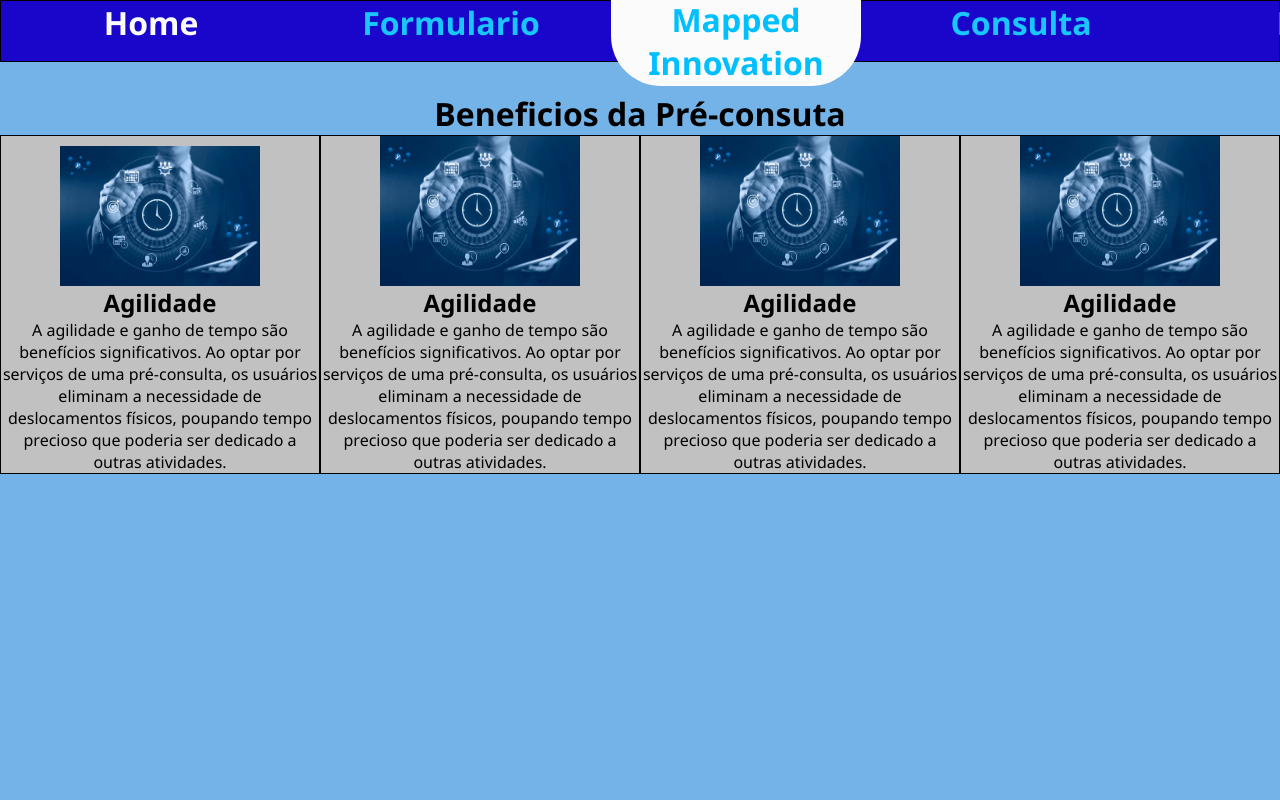
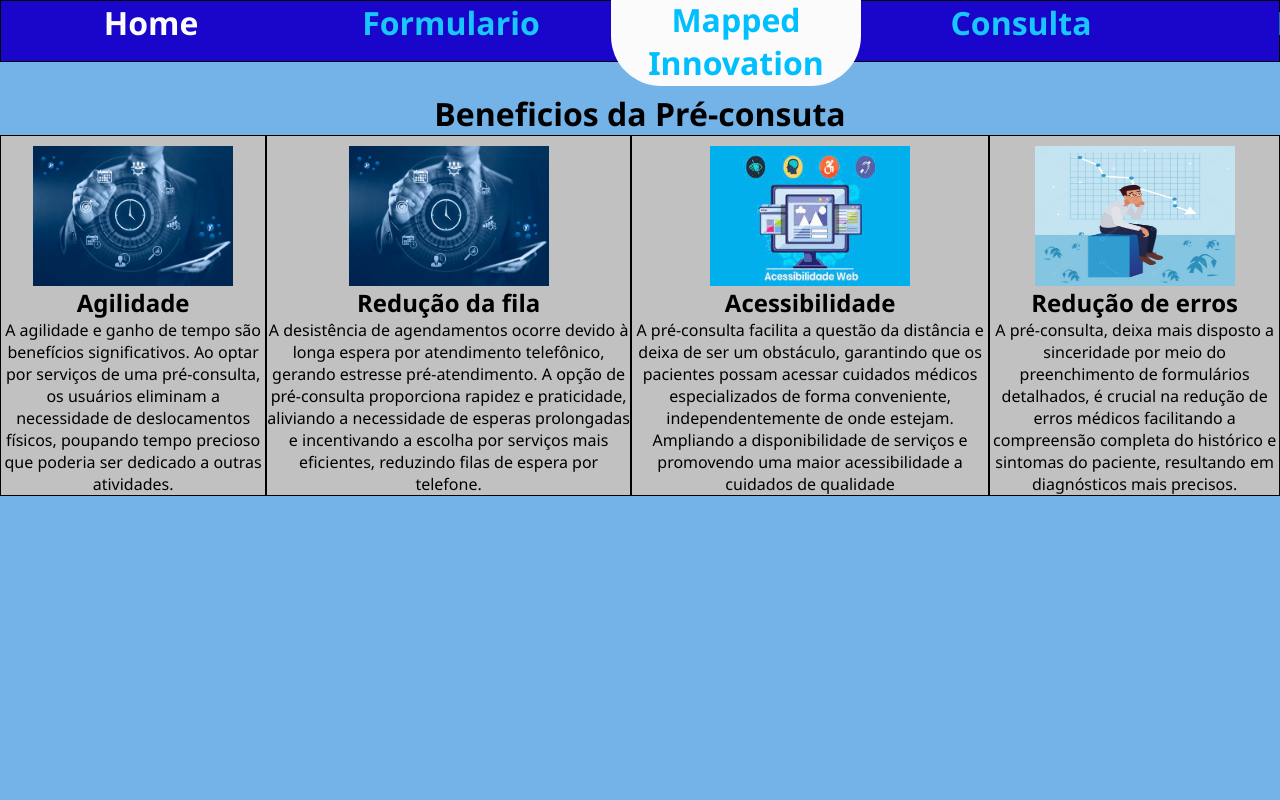
Before and after one commit to Miguel-Fr3/Gs_RWD, a Next.js app: page / in a window 1280 px wide. Shown: the top 800 px of the page. Built offline with nearby package versions, Linux system fonts and the light colour scheme.

Commit message:
alterando textos

```diff
--- a/src/app/page.jsx
+++ b/src/app/page.jsx
@@ -11,20 +11,21 @@ export default function Home() {
         <p>A agilidade e ganho de tempo são benefícios significativos. Ao optar por serviços de uma pré-consulta, os usuários eliminam a necessidade de deslocamentos físicos, poupando tempo precioso que poderia ser dedicado a outras atividades.</p>
       </div>
       <div>
-        <Image src="/img1.png" alt="Imagem de gestão de tempo" width={200} height={150} priority={true}/>
-        <h2>Agilidade</h2>
-        <p>A agilidade e ganho de tempo são benefícios significativos. Ao optar por serviços de uma pré-consulta, os usuários eliminam a necessidade de deslocamentos físicos, poupando tempo precioso que poderia ser dedicado a outras atividades.</p>
+        <Image src="/img1.png" alt="Imagem de gestão de tempo" width={200} height={140} priority={true} className='img'/>
+        <h2>Redução da fila</h2>
+        <p>A desistência de agendamentos ocorre devido à longa espera por atendimento telefônico, gerando estresse pré-atendimento. A opção de pré-consulta proporciona rapidez e praticidade, aliviando a necessidade de esperas prolongadas e incentivando a escolha por serviços mais eficientes, reduzindo filas de espera por telefone.</p>
       </div>
       <div>
-        <Image src="/img1.png" alt="Imagem de gestão de tempo" width={200} height={150} priority={true}/>
-        <h2>Agilidade</h2>
-        <p>A agilidade e ganho de tempo são benefícios significativos. Ao optar por serviços de uma pré-consulta, os usuários eliminam a necessidade de deslocamentos físicos, poupando tempo precioso que poderia ser dedicado a outras atividades.</p>
+        <Image src="/img2.png" alt="Imagem de gestão de tempo" width={200} height={140} priority={true} className='img'/>
+        <h2>Acessibilidade</h2>
+        <p>A pré-consulta facilita a questão da distância e deixa de ser um obstáculo, garantindo que os pacientes possam acessar cuidados médicos especializados de forma conveniente, independentemente de onde estejam. Ampliando a disponibilidade de serviços e  promovendo uma maior acessibilidade a cuidados de qualidade</p>
       </div>
       <div>
-        <Image src="/img1.png" alt="Imagem de gestão de tempo" width={200} height={150} priority={true}/>
-        <h2>Agilidade</h2>
-        <p>A agilidade e ganho de tempo são benefícios significativos. Ao optar por serviços de uma pré-consulta, os usuários eliminam a necessidade de deslocamentos físicos, poupando tempo precioso que poderia ser dedicado a outras atividades.</p>
+        <Image src="/img3.png" alt="Imagem de gestão de tempo" width={200} height={140} priority={true} className='img'/>
+        <h2>Redução de erros</h2>
+        <p>A pré-consulta, deixa mais disposto a sinceridade por meio do preenchimento de formulários detalhados, é crucial na redução de erros médicos facilitando a compreensão completa do histórico e sintomas do paciente, resultando em diagnósticos mais precisos.</p>
       </div>
+
 
     </div>
     </main>
```
Also changed, not shown: public/img2.png (added), public/img3.png (added).
